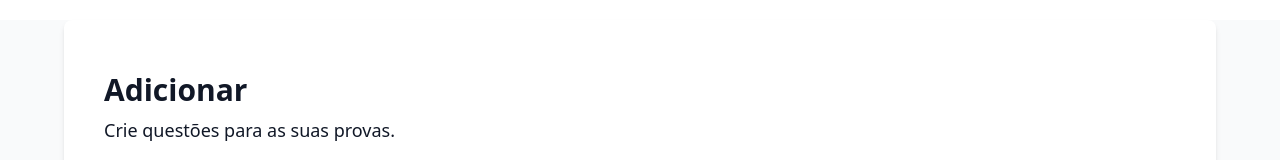
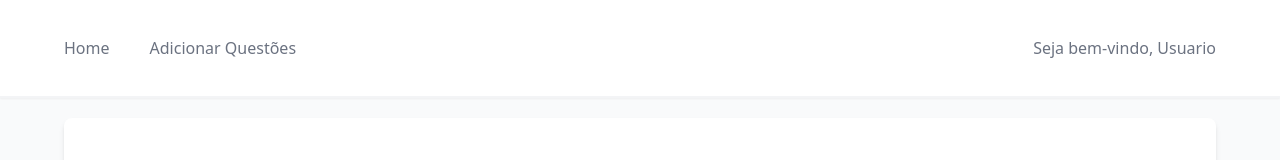
Before and after one commit to cenfv/Oficina-2, a React (Create React App) app in the folder frontend/: page /addcontent in a window 1280 px wide. Shown: the top 160 px of the page. Built offline with nearby package versions, Linux system fonts and the light colour scheme.

Commit message:
Adicionado menu de navegação para usuário logado #2

```diff
--- /dev/null
+++ b/frontend/src/components/LoggedNavbar/index.js
@@ -0,0 +1,32 @@
+import { Link } from "react-router-dom";
+
+export function LoggedNavbar() {
+  return (
+    <div className="border-b-2 bg-white  border-gray-100 shadow-sm">
+      <div className="py-9 items-center justify-center max-w-6xl mx-auto ">
+        <div className="flex items-center justify-between">
+          <div className="flex items-center space-x-10">
+            <Link
+              to="/"
+              className="font-medium text-gray-500 hover:text-indigo-600"
+            >
+              Home
+            </Link>
+            <Link
+              to="/addcontent"
+              className="font-medium text-gray-500 hover:text-indigo-600"
+            >
+              Adicionar Questões
+            </Link>
+          </div>
+
+          <div className="flex space-x-10 items-center">
+            <span className="text-base font-medium text-gray-500">
+              Seja bem-vindo, Usuario
+            </span>
+          </div>
+        </div>
+      </div>
+    </div>
+  );
+}
--- a/frontend/src/pages/AddContent/index.js
+++ b/frontend/src/pages/AddContent/index.js
@@ -1,7 +1,7 @@
 import { Footer } from "../../components/Footer";
 import Autocomplete from "@mui/material/Autocomplete";
 import TextField from "@mui/material/TextField";
-import { Navbar } from "../../components/Navbar";
+import { LoggedNavbar } from "../../components/LoggedNavbar";
 
 export function AddContent() {
   const provas = [
@@ -21,7 +21,8 @@ export function AddContent() {
   return (
     <>
       <div className="min-h-screen bg-gray-50">
-        <div className=" bg-white max-w-6xl mx-auto rounded-lg p-10 my-5 shadow-md">
+        <LoggedNavbar />
+        <div className=" bg-white max-w-6xl mx-auto rounded-lg p-10 mt-5 shadow-md">
           <h1 className="mt-3 text-3xl font-bold text-gray-900 sm:text-3xl">
             Adicionar
           </h1>
@@ -98,7 +99,6 @@ export function AddContent() {
                       <TextField {...params} label="Alternativa correta" />
                     )}
                   />
-
                 </div>
                 <div>
                   <p className="mt-5">Selecione a dificuldade:</p>
@@ -137,7 +137,7 @@ export function AddContent() {
         </div>
       </div>
 
-      <div className="left-0 bottom-0 w-full py-5">
+      <div className="left-0 bottom-0 w-full py-5 bg-gray-50">
         <Footer />
       </div>
     </>
```
Lines whose indentation alone changed are shown as unchanged.
